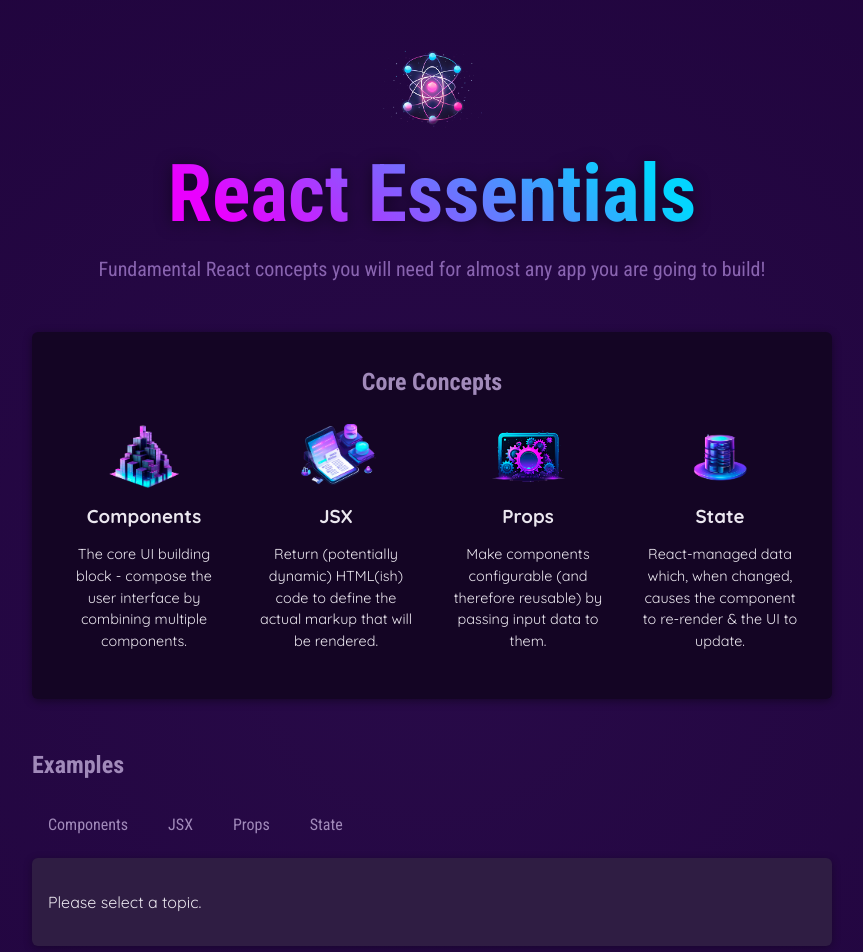
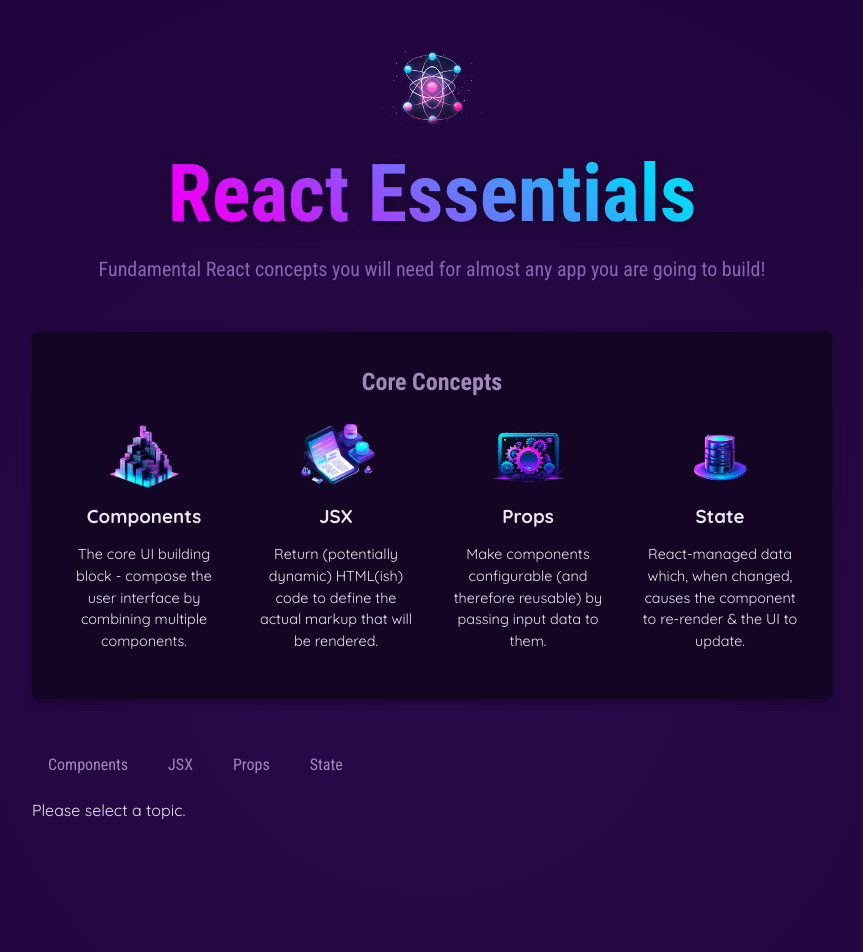
Before and after one commit to jeffreyli202/react-tutorial, a React (Vite) app: page / in a window 1280 px wide. Shown: the top 952 px of the page, without its empty margins (208-1071 px from the left). Built offline with nearby package versions, Linux system fonts and the light colour scheme.

Commit message:
prop slots

```diff
--- a/src/components/Examples.jsx
+++ b/src/components/Examples.jsx
@@ -1,7 +1,8 @@
 import { EXAMPLES } from "../data-with-examples";
 import TabButton from "./TabButton";
-import { useState } from 'react';
+import { useState } from "react";
 import Section from "./Section";
+import Tabs from "./Tabs";
 
 export default function Examples() {
   const [selectedTopic, setSelectedTopic] = useState();
@@ -10,10 +11,25 @@ export default function Examples() {
     setSelectedTopic(selectedButton);
   }
 
+  let tabContent = <p>Please select a topic.</p>;
+
+  if (selectedTopic) {
+    tabContent = (
+      <div id="tab-content">
+        <h3>{EXAMPLES[selectedTopic].title}</h3>
+        <p>{EXAMPLES[selectedTopic].description}</p>
+        <pre>
+          <code>{EXAMPLES[selectedTopic].code}</code>
+        </pre>
+      </div>
+    );
+  }
+
   return (
     <Section id="examples">
-      <h2>Examples</h2>
-      <menu>
+      <Tabs
+        buttons={
+          <>
             <TabButton
               isSelected={selectedTopic === "components"}
               onClick={() => handleSelect("components")}
@@ -38,20 +54,12 @@ export default function Examples() {
             >
               State
             </TabButton>
-      </menu>
-      <div id="tab-content">
-        {!selectedTopic ? (
-          <p>Please select a topic.</p>
-        ) : (
-          <>
-            <h3>{EXAMPLES[selectedTopic].title}</h3>
-            <p>{EXAMPLES[selectedTopic].description}</p>
-            <pre>
-              <code>{EXAMPLES[selectedTopic].code}</code>
-            </pre>
           </>
-        )}
-      </div>
+        }
+      >
+        {tabContent}
+      </Tabs>
+      <menu></menu>
     </Section>
   );
 }
--- /dev/null
+++ b/src/components/Tabs.jsx
@@ -0,0 +1,10 @@
+export default function Tabs({ children, buttons }) {
+  return (
+    <>
+      <menu>
+      {buttons}
+      </menu>
+      {children}
+    </>
+  );
+}
```
Lines whose indentation alone changed are shown as unchanged.
